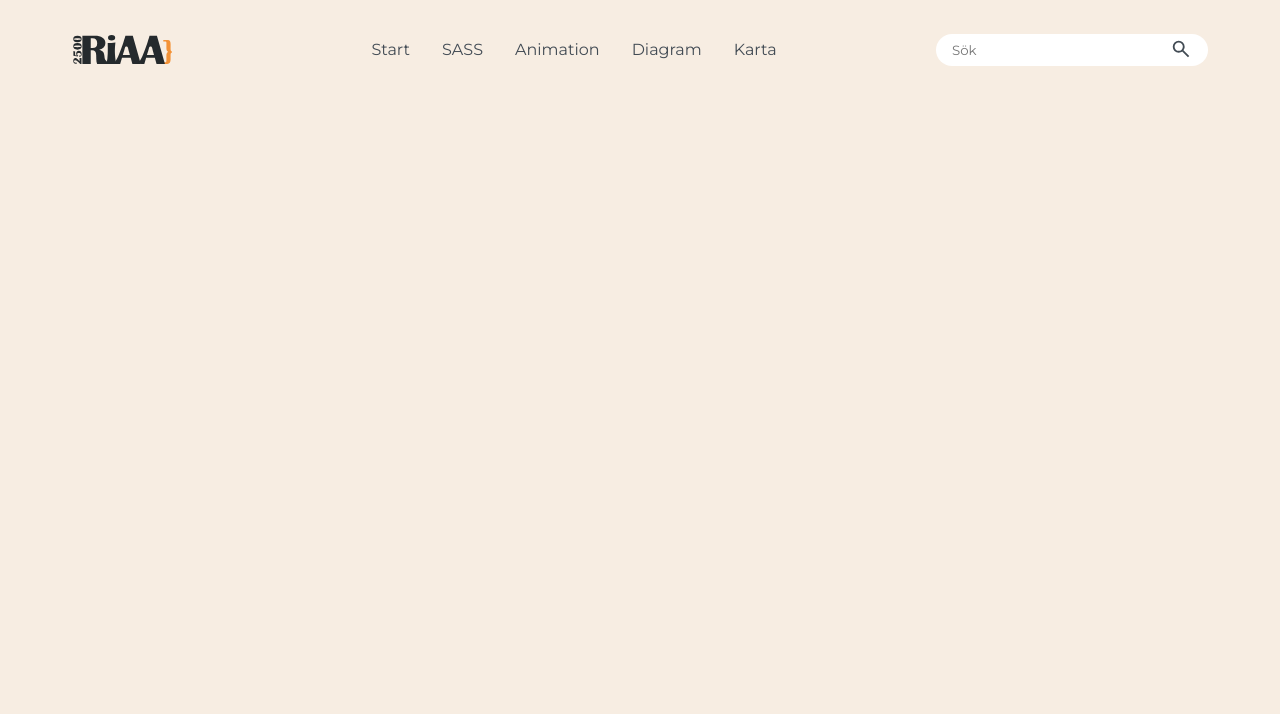
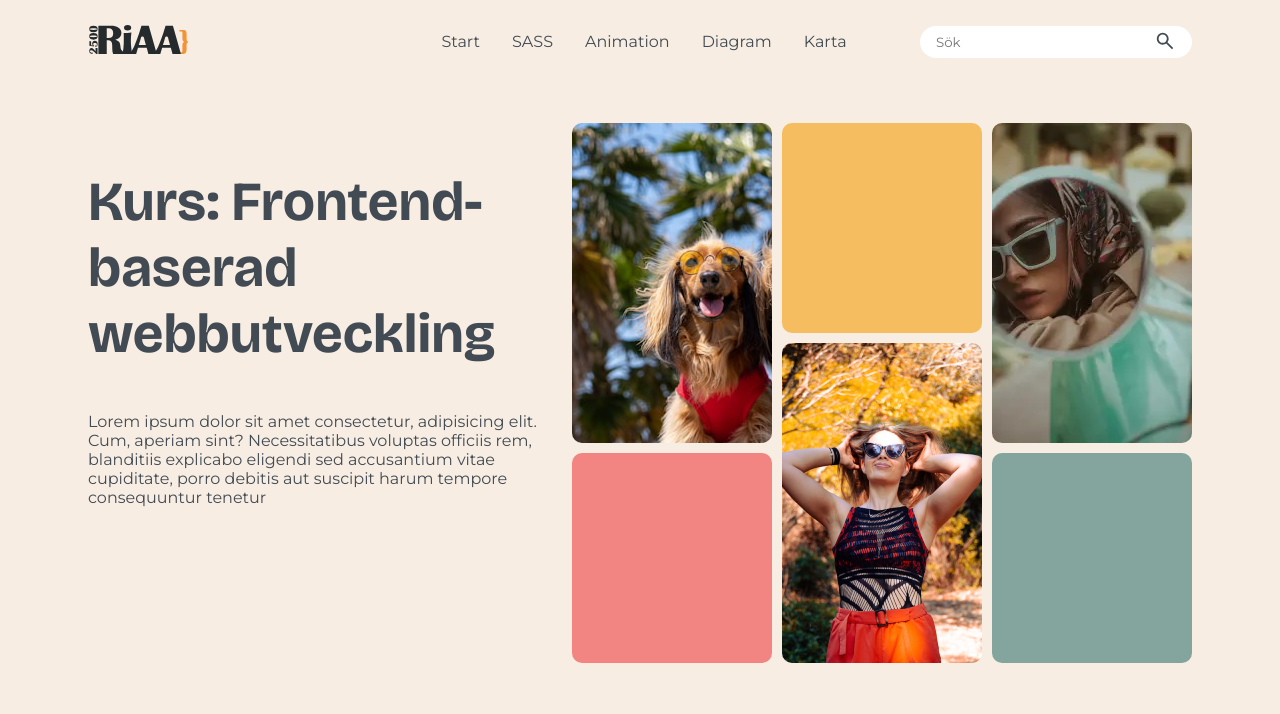
Before and after one commit to riina-aa/frontend-laboration3-5, a website built with Vite: page index.html in a window 1280 px wide. Built offline with nearby package versions, Linux system fonts and the light colour scheme.

Commit message:
Grunden för collage klart

```diff
--- a/index.html
+++ b/index.html
@@ -1,5 +1,6 @@
 <!doctype html>
 <html lang="en">
+
 <head>
   <meta charset="UTF-8" />
   <link rel="icon" type="image/svg+xml" href="/vite.svg" />
@@ -7,7 +8,9 @@
   <link rel="stylesheet" href="/src/scass/main.scss">
   <link rel="preconnect" href="https://fonts.googleapis.com">
   <link rel="preconnect" href="https://fonts.gstatic.com" crossorigin>
-    <link href="https://fonts.googleapis.com/css2?family=Bricolage+Grotesque:opsz,wght@12..96,200..800&family=Montserrat:ital,wght@0,100..900;1,100..900&display=swap" rel="stylesheet">
+  <link
+    href="https://fonts.googleapis.com/css2?family=Bricolage+Grotesque:opsz,wght@12..96,200..800&family=Montserrat:ital,wght@0,100..900;1,100..900&display=swap"
+    rel="stylesheet">
 
   <title>frontend-laboration3-5</title>
 
@@ -15,7 +18,7 @@
 
 <body>
   <nav>
-      <img class="logo" src="/public/images/storloggasvart.svg" alt="">
+    <div class="logo"><img src="/public/images/storloggasvart.svg" alt=""></div>
     <ul>
       <li class="active"><a href="index.html">Start</a></li>
       <li><a href="valuation.html">SASS</a></li>
@@ -29,6 +32,25 @@
       <img class="search-icon" src="/public/images/search-icon-dark.svg" alt="">
     </div>
   </nav>
+  <main>
+    <section class="collage">
+      <div class="textbox">
+        <h1>Kurs: Frontend-baserad webbutveckling</h1>
+        <p>Lorem ipsum dolor sit amet consectetur, adipisicing elit. Cum, aperiam sint? Necessitatibus voluptas officiis
+          rem, blanditiis explicabo eligendi sed accusantium vitae cupiditate, porro debitis aut suscipit harum tempore
+          consequuntur tenetur</p>
+      </div>
+      <div class="bildspel">
+        <div id="sass"><img src="/public/images/dogs-sunglasses.webp" alt=""></div>
+        <div id="map"><img src="/public/images/car-sunglasses.webp" alt=""></div>
+        <div id="animation"><img src="/public/images/woman2-sunglasses.webp" alt=""></div>
+        <div id="färg1"></div>
+        <div id="färg2"></div>
+        <div id="färg3"></div>
+      </div>
+    </section>
+  </main>
   <script type="module" src="/src/js/main.js"></script>
 </body>
+
 </html>
--- a/src/scass/_base.scss
+++ b/src/scass/_base.scss
@@ -17,7 +17,7 @@ $font-headings: "Bricolage Grotesque", sans-serif;
 $font-paragraphs: "Montserrat", sans-serif;
 
 //Textstorlekar
-$font-size-h1: 50px;
+$font-size-h1: 55px;
 $font-size-h2: 40px;
 $font-size-h3: 30px;
 $font-size-p: 16px;
--- a/src/scass/_layout.scss
+++ b/src/scass/_layout.scss
@@ -1,18 +1,29 @@
 @use "base";
 @use "components";
+
+%grid-colorbox-style {
+    width: 100%;
+    height: 100%;
+    border-radius: 10px;
+}
 
 body {
     background-color: base.$color-light-background;
     color: base.$color-dark-textcolor;
 }
+
 nav {
     display: flex;
     flex-direction: row;
     justify-content: space-between;
     align-items: center;
-    padding: 1rem 4rem;
+    padding: 0.5rem 5rem;
 
-    img.logo {
+    .logo {
+        width: 15rem;
+    }
+
+    .logo img {
         width: 100px;
         height: auto;
     }
@@ -23,6 +34,7 @@ nav {
         gap: 2rem;
         list-style: none;
     }
+
     li {
         font-size: base.$font-size-p;
         font-family: base.$font-paragraphs;
@@ -50,6 +62,7 @@ nav {
 
     input {
         @include components.searchBar(15rem, 2rem);
+
         &:focus {
             outline: 1px solid base.$color-dark-textcolor;
         }
@@ -61,6 +74,74 @@ nav {
         right: 1rem;
         height: 22px;
     }
+}
+
+.collage {
+    display: flex;
+    flex-direction: row;
+    justify-content: space-between;
+    padding: 3rem 5rem;
+}
+
+.textbox h1 {
+    font-size: base.$font-size-h1;
+    font-family: base.$font-headings;
+}
+
+.textbox p {
+    max-width: 50ch;
+    font-family: base.$font-paragraphs;
+}
+
+.bildspel {
+    display: grid;
+    gap: 10px;
+    grid-template-columns: 1fr 1fr 1fr;
+    grid-template-rows: 150px 50px 100px 50px 150px;
+
+    #sass {
+        grid-column: 1;
+        grid-row: 1 / 4;
+    }
+
+    #färg1 {
+        grid-column: 1;
+        grid-row: 4 / 6;
+        background-color: base.$color-coral;
+        @extend %grid-colorbox-style;
+    }
+
+    #färg2 {
+        grid-column: 2;
+        grid-row: 1 / 3;
+        background-color: base.$color-honeycomb;
+        @extend %grid-colorbox-style;
+    }
+
+    #animation {
+        grid-column: 2;
+        grid-row: 3 / 6;
+    }
+
+    #map {
+        grid-column: 3;
+        grid-row: 1 / 4;
+    }
+
+    #färg3 {
+        grid-column: 3;
+        grid-row: 4 / 6;
+        background-color: base.$color-teal;
+        @extend %grid-colorbox-style;
+    }
+
+    #sass img,
+    #map img,
+    #animation img {
+        border-radius: 10px;
+    }
+
+
 }
 
 .intro {
@@ -81,7 +162,5 @@ nav {
         grid-column: 2;
     }
 
-    .textbox {
-
+    .textbox {}
 }
-}
```
Also changed, not shown: public/images/934351329d5d6387de756f4fe6187a0a.jpg (deleted), public/images/car-sunglasses.webp (added), public/images/dogs-sunglass.webp (added), public/images/dogs-sunglasses.jpg (added), public/images/dogs-sunglasses.webp (added), public/images/map.svg (added), public/images/woman-sunglasses.webp (added), public/images/woman2-sunglasses.webp (added). Lines whose indentation alone changed are shown as unchanged.
